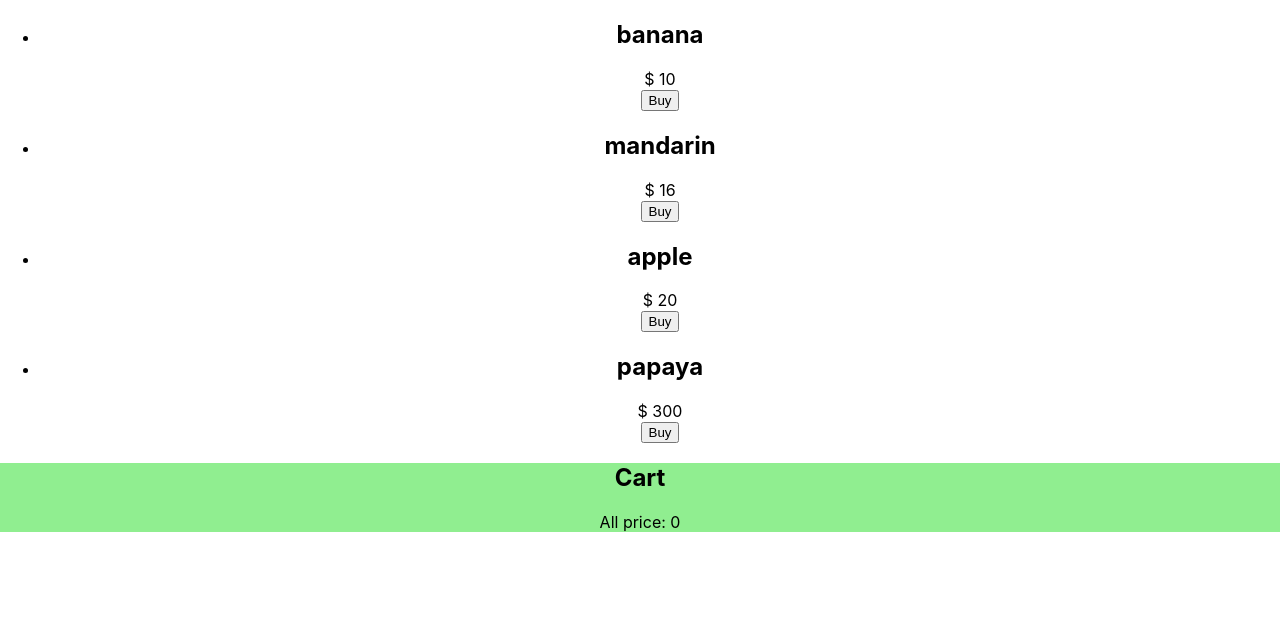
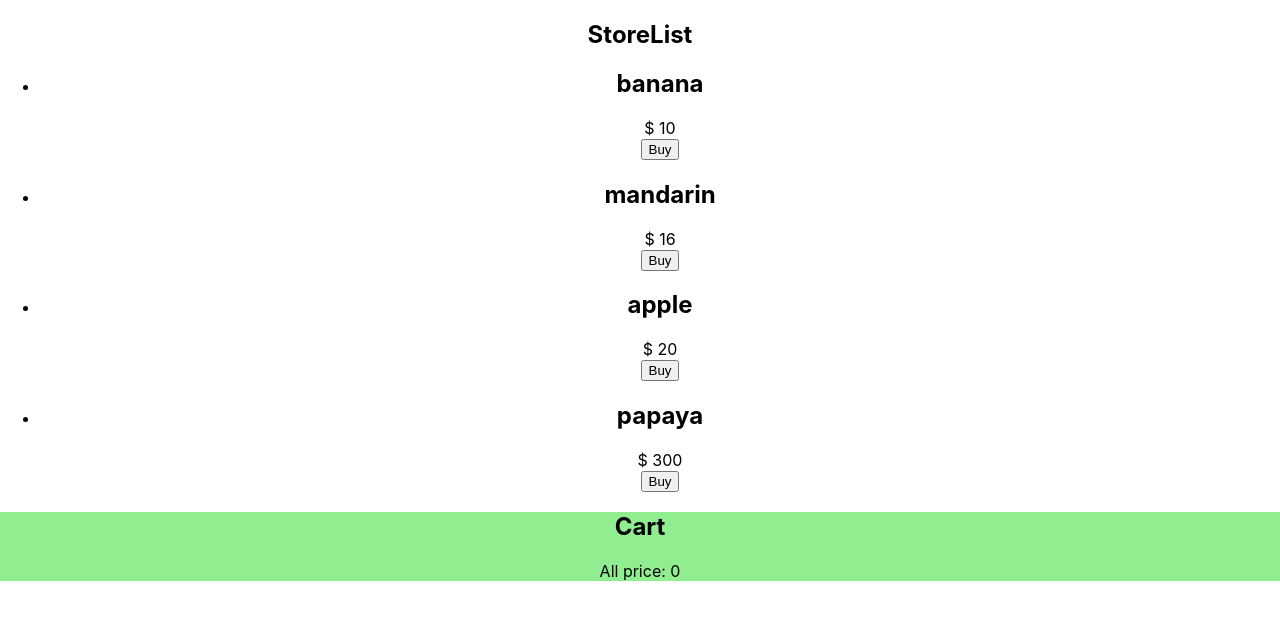
Before and after one commit to Tankerxyz/store-test, a React (Create React App) app: page / in a window 1280 px wide. Shown: the top 620 px of the page. Built offline with nearby package versions, Linux system fonts and the light colour scheme; the HTML template or start-up script is replaced by a standard one.

Commit message:
small refactor

```diff
--- a/src/App.js
+++ b/src/App.js
@@ -3,6 +3,9 @@ import './App.css';
 
 import items from './StoreItems.json';
 import SpecialOffers from './SpecialOffers';
+
+import StoreList from "./components/StoreList/StoreList";
+import CartList from "./components/CartList/CartList";
 
 function calculateAllPrice(cartItems) {
   return Object.keys(cartItems).reduce((sum, curItem) => {
@@ -68,7 +71,7 @@ class App extends Component {
         cartItems,
         cartAllPrice,
       };
-    })
+    });
   };
 
   render() {
@@ -76,45 +79,9 @@ class App extends Component {
 
     return (
       <div className="App">
-        <ul>
-          {
-            Object.keys(items).map((item) => {
-              return (<li key={item}>
-                <header className="store-item-header">
-                  <h2 className="store-item-title">{item}</h2>
-                </header>
-                <section>
-                  <div className="store-item-price">$ {items[item].price}</div>
-                  <button className="buy-button" onClick={this.addToCart(item)}>Buy</button>
-                </section>
-              </li>)
-            })
-          }
-        </ul>
-        <div className="cart" style={{backgroundColor: "lightgreen"}}>
-          <header>
-            <h2>Cart</h2>
-            <div>
-              All price: {cartAllPrice}
-            </div>
-          </header>
-          <ul className="cart-list">
-            {
-              Object.keys(cartItems).map((item) => {
-                return (<li key={item}>
-                  <header>
-                    <h4>{item}</h4>
-                  </header>
-                  <section>
-                    <div>count: {cartItems[item].count}</div>
-                    <div>allPrice: {cartItems[item].allPrice}</div>
-                    <button onClick={this.removeFromCart(item)}>Remove</button>
-                  </section>
-                </li>)
-              })
-            }
-          </ul>
-        </div>
+        <StoreList items={items} onBuy={this.addToCart} />
+
+        <CartList onRemove={this.removeFromCart} cartAllPrice={cartAllPrice} cartItems={cartItems}/>
       </div>
     );
   }
--- /dev/null
+++ b/src/components/CartItem/CartItem.js
@@ -0,0 +1,20 @@
+import React from 'react';
+
+const CartItem = (props) => {
+  const { item: { itemName, count, allPrice } } = props;
+
+  return (
+    <li>
+      <header>
+        <h4>{itemName}</h4>
+      </header>
+      <section>
+        <div>count: {count}</div>
+        <div>allPrice: {allPrice}</div>
+        <button onClick={props.onRemove(itemName)}>Remove</button>
+      </section>
+    </li>
+  );
+};
+
+export default CartItem;
--- /dev/null
+++ b/src/components/CartList/CartList.js
@@ -0,0 +1,26 @@
+import React from 'react';
+import CartItem from "../CartItem/CartItem";
+
+const CartList = (props) => {
+  const { cartItems, cartAllPrice } = props;
+
+  return (
+    <div className="cart" style={{backgroundColor: "lightgreen"}}>
+      <header>
+        <h2>Cart</h2>
+        <div>
+          All price: {cartAllPrice}
+        </div>
+      </header>
+      <ul className="cart-list">
+        {
+          Object.keys(cartItems).map((itemName) => {
+            return (<CartItem key={itemName} item={{...cartItems[itemName], itemName}} onRemove={props.onRemove}/>)
+          })
+        }
+      </ul>
+    </div>
+  );
+};
+
+export default CartList;
--- a/src/components/StoreItem/StoreItem.js
+++ b/src/components/StoreItem/StoreItem.js
@@ -0,0 +1,19 @@
+import React from 'react';
+
+const StoreItem = (props) => {
+  const { item: { itemName, price }, onBuy } = props;
+
+  return (
+    <li>
+      <header className="store-item-header">
+        <h2 className="store-item-title">{itemName}</h2>
+      </header>
+      <section>
+        <div className="store-item-price">$ {price}</div>
+        <button className="buy-button" onClick={onBuy(itemName)}>Buy</button>
+      </section>
+    </li>
+  );
+};
+
+export default StoreItem;
--- a/src/components/StoreList/StoreList.js
+++ b/src/components/StoreList/StoreList.js
@@ -0,0 +1,23 @@
+import React from 'react';
+import StoreItem from "../StoreItem/StoreItem";
+
+const StoreList = (props) => {
+  const { items } = props;
+
+  return (
+    <div>
+      <header>
+        <h2>StoreList</h2>
+      </header>
+      <ul>
+        {
+          Object.keys(items).map((itemName) => {
+            return (<StoreItem key={itemName} item={{...items[itemName], itemName}} onBuy={props.onBuy}/>)
+          })
+        }
+      </ul>
+    </div>
+  )
+};
+
+export default StoreList;
```
